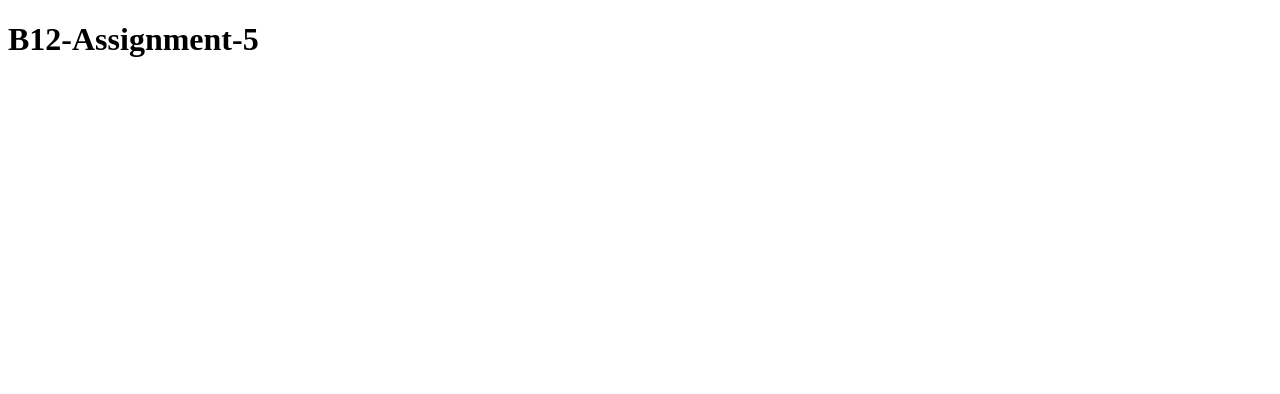
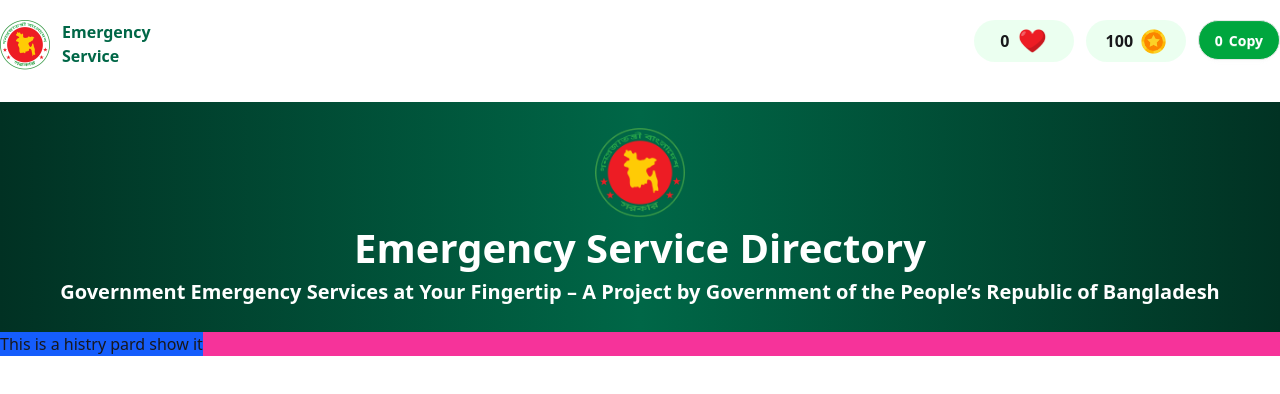
Before and after one commit to mohammademon393/B12-Assignment-5, a plain HTML site: page index.html in a window 1280 px wide. Drawn offline with nearby package versions, Linux system fonts and the light colour scheme.

Commit message:
add tailwind config file and navber and banner design

```diff
--- a/index.html
+++ b/index.html
@@ -1,11 +1,71 @@
 <!DOCTYPE html>
 <html lang="en">
+
 <head>
     <meta charset="UTF-8">
     <meta name="viewport" content="width=device-width, initial-scale=1.0">
     <title>B12-Assignment-5</title>
+    <!-- daisyui cdn -->
+    <link href="https://cdn.jsdelivr.net/npm/daisyui@5" rel="stylesheet" type="text/css" />
+    <!-- tailwind cdn -->
+    <script src="https://cdn.jsdelivr.net/npm/@tailwindcss/browser@4"></script>
+    <!-- font awesome cdn -->
+    <link rel="stylesheet" href="https://cdnjs.cloudflare.com/ajax/libs/font-awesome/7.0.0/css/all.min.css"
+        integrity="sha512-DxV+EoADOkOygM4IR9yXP8Sb2qwgidEmeqAEmDKIOfPRQZOWbXCzLC6vjbZyy0vPisbH2SyW27+ddLVCN+OMzQ=="
+        crossorigin="anonymous" referrerpolicy="no-referrer" />
 </head>
+
 <body>
-    <h1>B12-Assignment-5</h1>
+    <!-- navber design -->
+    <nav class="container max-w-[1280px] mx-auto flex justify-between mt-5">
+        <div class="flex gap-3">
+            <div>
+                <img class="h-[50px] w-[50px]" src="./assets/logo.png" alt="">
+            </div>
+            <div>
+                <h1 class="text-[#006747] font-bold">Emergency <br> Service</h1>
+            </div>
+        </div>
+
+        <div class="flex gap-3">
+            <div class="flex items-center w-[100px] h-[42px] bg-[#41ff6b1a] rounded-3xl justify-center gap-2 font-bold">
+                <span>0</span>
+                <img class="h-[30px] w-[30px]" src="./assets/heart.png" alt="">
+            </div>
+            <div class="flex items-center w-[100px] h-[42px] bg-[#41ff6b1a] rounded-3xl justify-center gap-2 font-bold">
+                <span>100</span>
+                <img class="h-[25px] w-[25px]" src="./assets/coin.png" alt="">
+            </div>
+
+            <button class="btn rounded-3xl bg-[#00a63e] text-white"><span>0</span> Copy</button>
+
+        </div>
+    </nav>
+
+    <!-- banner design -->
+     <section class="bg-red-800">
+         <div
+             class="h-[230px] py-3 bg-[linear-gradient(90deg,rgba(1,49,35,1),rgba(0,103,71,1)_50%,rgba(1,50,35,1)_100%)] mt-8 text-white flex flex-col justify-center items-center container max-w-[1280px] mx-auto">
+             <img class="h-[90px] w-[90px] text-white" src="./assets/logo.png" alt="">
+             <h1 class="font-bold text-[40px]">Emergency Service Directory</h1>
+             <p class="font-[600] text-xl">Government Emergency Services at Your Fingertip – A Project by Government of the
+                 People’s Republic of Bangladesh</p>
+         </div>
+     </section>
+
+
+    <!-- main part here -->
+     <main class="bg-pink-500">
+        <section class="container max-w-[1280px] mx-auto flex justify-between gap-[30px]">
+
+            <!-- card part -->
+
+
+            <!-- histry part -->
+            <div class="bg-blue-600 max-w-[350px]">
+                <h1>This is a histry pard show it</h1>
+            </div>
+        </section>
+     </main>
 </body>
 </html>
```
Also changed, not shown: tailwind.config.js (added).
